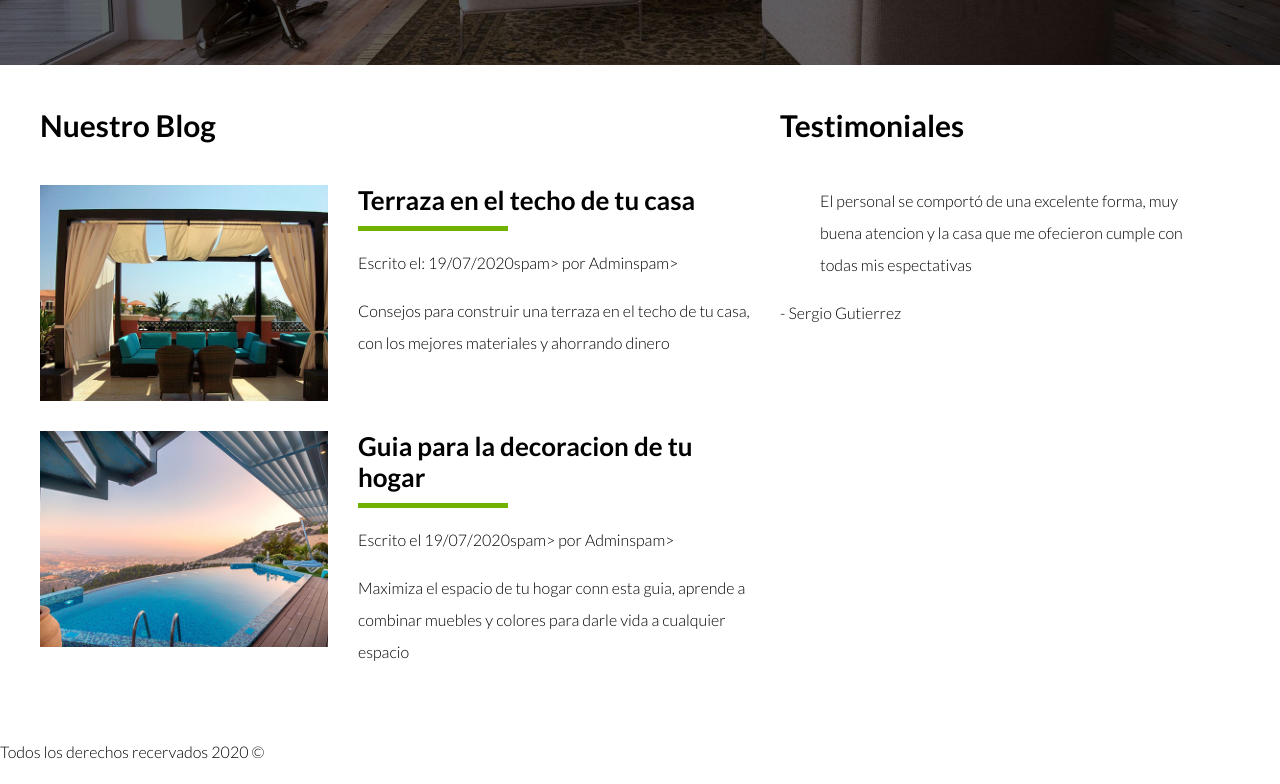
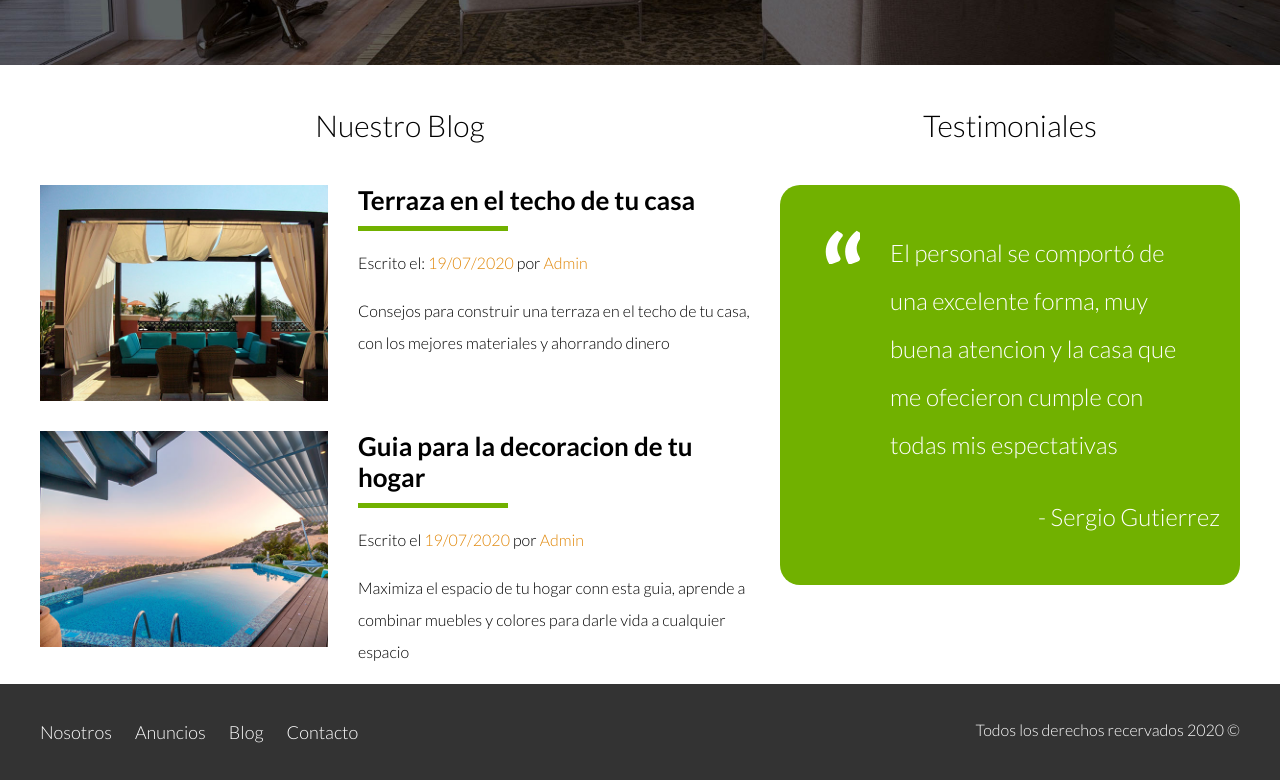
Before and after one commit to SAGEscobar/BinesRaices, a plain HTML site: page index.html in a window 1280 px wide. Shown: the part 2586-3370 px from the top of the page. Drawn offline with Linux system fonts and the light colour scheme.

Commit message:
Pagina principal finalizada

```diff
--- a/CSS/styles.css
+++ b/CSS/styles.css
@@ -258,3 +258,56 @@ img {
     background-color: #71b100;
     margin-top: 1rem;
 }
+
+.texto-entrada span {
+    color: #E08709;
+}
+
+/** Testimoniaoles **/
+
+.testimonial {
+    background-color:#71b100;
+    font-size: 2.4rem;
+    padding: 2rem;
+    color: white;
+    border-radius: 2rem;
+}
+
+.testimonial p {
+    text-align: right;
+}
+
+.testimonial blockquote {
+    position: relative;
+    padding-left: 5rem;
+    font-weight: 300;
+}
+
+.testimonial blockquote::before {
+    content: "";
+    background-image: url("../img/comilla.svg");
+    width: 4rem;
+    height: 4rem;
+    position: absolute;
+    left: -2rem;
+    top: -0.5rem;
+}
+
+/** Footer **/
+
+.site-footer {
+    background-color: #333333;
+    margin: 0;
+
+}
+
+.contenedor-footer {
+    padding: 3rem 0;
+    display: flex;
+    justify-content: space-between;
+}
+
+.copyright {
+    margin: 0;
+    color: white;
+}
--- a/index.html
+++ b/index.html
@@ -147,7 +147,7 @@
 
     <div class="seccion-inferior contenedor">
         <section class="blog">
-            <h3>Nuestro Blog</h3>
+            <h3 class="centrar-texto fw-300">Nuestro Blog</h3>
 
             <article class="entrada-blog">
 
@@ -156,7 +156,7 @@
                 </div>
                 <div class="texto-entrada">
                     <a href="#"><h4>Terraza en el techo de tu casa</h4></a>
-                    <p>Escrito el: <span>19/07/2020</span>spam> por <span>Admin</span>spam></p>
+                    <p>Escrito el: <span>19/07/2020</span> por <span>Admin</span></p>
                     <p>Consejos para construir una terraza en el techo de tu casa, con los mejores materiales y ahorrando dinero</p>
                 </div>
             </article>
@@ -168,22 +168,25 @@
                 </div>
                 <div class="texto-entrada">
                     <a href="#"><h4>Guia para la decoracion de tu hogar</h4></a>
-                    <p>Escrito el <span>19/07/2020</span>spam> por <span>Admin</span>spam></p>
+                    <p>Escrito el <span>19/07/2020</span> por <span>Admin</span></p>
                     <p>Maximiza el espacio de tu hogar conn esta guia, aprende a combinar muebles y colores para darle vida a cualquier espacio</p>
                 </div>
             </article>
         </section>
 
         <section class="testimoniales">
-            <h3>Testimoniales</h3>
+            <h3 class="centrar-texto fw-300">Testimoniales</h3>
+            <div class="testimonial">
                 <blockquote>
                     El personal se comportó de una excelente forma, muy buena atencion y la casa que me ofecieron cumple con todas mis espectativas
                 </blockquote>
                 <p>- Sergio Gutierrez</p>
+            </div>
         </section>
     </div>
 
-    <footer>
+    <footer class="site-footer seccion">
+        <div class="contenedor contenedor-footer">
             <nav class="navegacion">
                 <a href="nosotros.html">Nosotros</a>
                 <a href="anuncios.html">Anuncios</a>
@@ -191,7 +194,8 @@
                 <a href="contacto.html">Contacto</a>
             </nav>
 
-        <p>Todos los derechos recervados 2020 &copy;</p>
+            <p class="copyright">Todos los derechos recervados 2020 &copy;</p>
+        </div>
     </footer>
 </body>
 </html>
```
Lines whose indentation alone changed are shown as unchanged.
